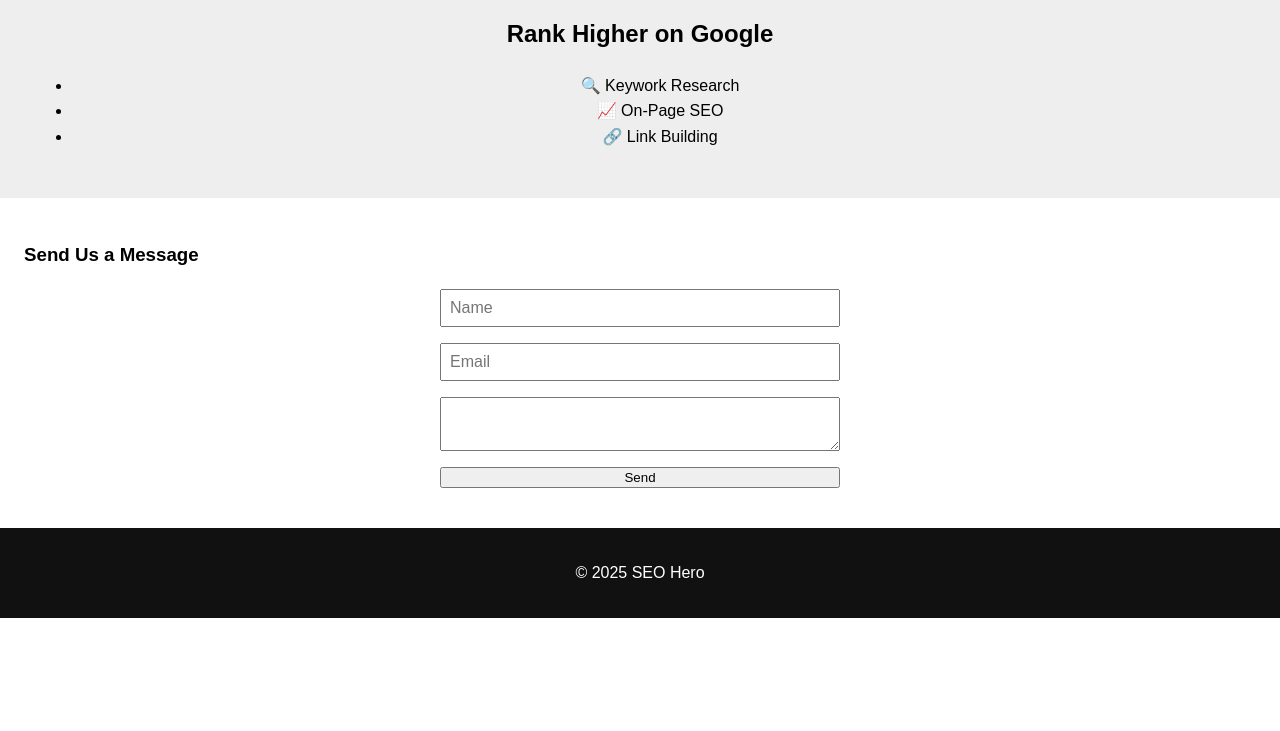
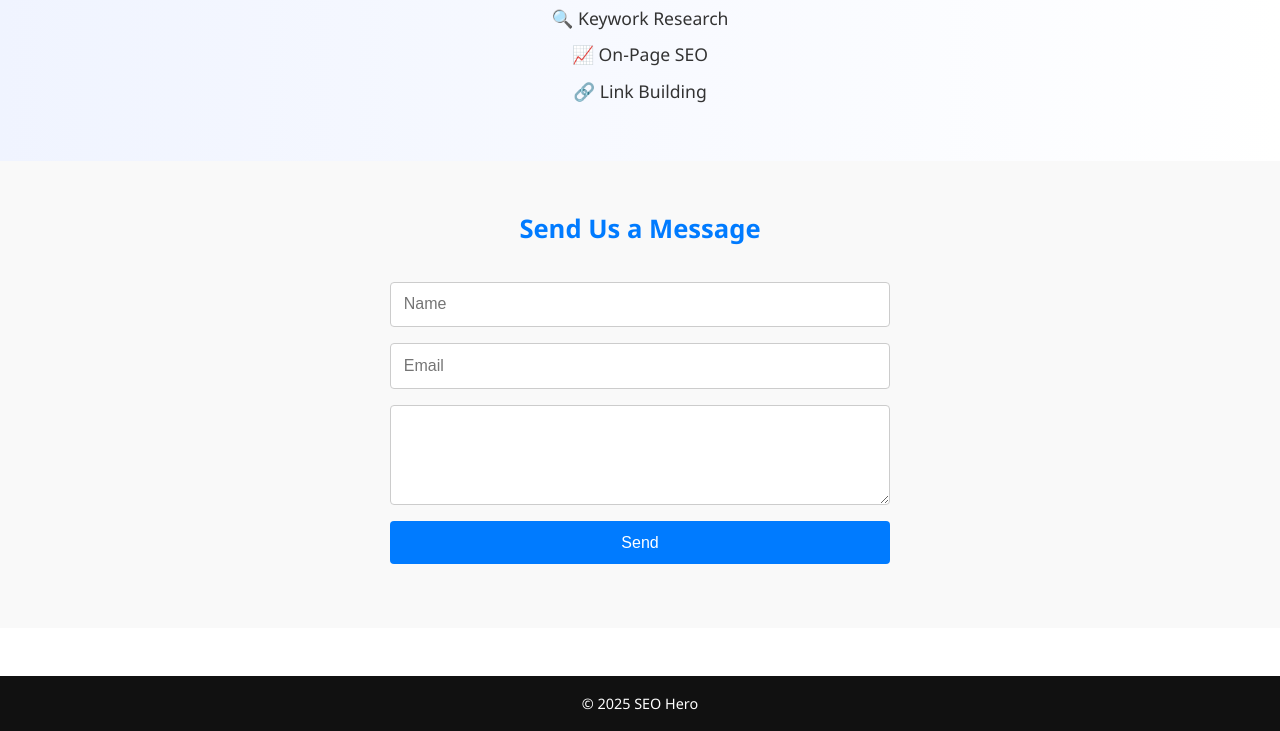
Before and after one commit to Runvox/SEO-Website-FROM-STREAM-AND-CLIPS-, a website: page public/index.html in a window 1280 px wide. Shown: the part 189-920 px from the top of the page. Before the commit the page ends 807 px from the top, so only its background shows below. Drawn offline with Linux system fonts and the light colour scheme.

Commit message:
Add files via upload

```diff
--- a/public/style.css
+++ b/public/style.css
@@ -1,50 +1,143 @@
-body {
-  font-family: Arial, sans-serif;
-  line-height: 1.6;
+* {
   margin: 0;
   padding: 0;
+  box-sizing: border-box;
 }
 
-header, footer {
-  background: #111;
+body {
+  font-family: 'Segoe UI', Tahoma, Geneva, Verdana, sans-serif;
+  line-height: 1.6;
+  background-color: #ffffff;
+  color: #333;
+}
+
+a {
+  text-decoration: none;
+  color: inherit;
+}
+
+header {
+  background-color: #111;
   color: #fff;
-  padding: 1rem;
+  padding: 1rem 2rem;
+  display: flex;
+  justify-content: space-between;
+  align-items: center;
+  flex-wrap: wrap;
+}
+
+header h1 {
+  font-size: 1.8rem;
+}
+
+nav a {
+  margin-left: 1rem;
+  color: #fff;
+  font-weight: 500;
+  transition: color 0.3s ease;
+}
+
+nav a:hover {
+  color: #00bfff;
+}
+
+.hero {
+  background: linear-gradient(to right, #f0f4ff, #ffffff);
+  padding: 3rem 2rem;
   text-align: center;
 }
 
-nav a {
-  color: #fff;
-  margin: 0 1rem;
-  text-decoration: none;
+.hero h2 {
+  font-size: 2rem;
+  margin-bottom: 1rem;
+  color: #007bff;
 }
 
-.hero {
-  background: #eee;
-  padding: 2rem;
-  text-align: center;
+.hero ul {
+  list-style: none;
+  padding: 0;
+  margin-top: 1rem;
 }
 
-.cta {
-  background: #007bff;
-  color: white;
-  padding: 0.5rem 1rem;
-  text-decoration: none;
+.hero ul li {
+  font-size: 1.1rem;
+  margin-bottom: 0.5rem;
+}
+
+#contact {
+  padding: 3rem 2rem;
+  background-color: #f9f9f9;
+}
+
+#contact h3 {
+  text-align: center;
+  margin-bottom: 2rem;
+  font-size: 1.6rem;
+  color: #007bff;
+}
+
+form {
+  max-width: 500px;
+  margin: 0 auto;
+  display: flex;
+  flex-direction: column;
+}
+
+input, textarea {
+  padding: 0.8rem;
+  margin-bottom: 1rem;
+  border: 1px solid #ccc;
+  font-size: 1rem;
   border-radius: 4px;
 }
 
-section {
-  padding: 1.5rem;
+textarea {
+  resize: vertical;
+  min-height: 100px;
 }
 
-form {
-  display: flex;
-  flex-direction: column;
-  max-width: 400px;
-  margin: auto;
+button {
+  background-color: #007bff;
+  color: white;
+  padding: 0.8rem;
+  border: none;
+  cursor: pointer;
+  font-size: 1rem;
+  border-radius: 4px;
+  transition: background 0.3s ease;
 }
 
-input, textarea {
-  margin-bottom: 1rem;
-  padding: 0.5rem;
-  font-size: 1rem;
+button:hover {
+  background-color: #0056b3;
 }
+
+#responseMsg {
+  text-align: center;
+  margin-top: 1rem;
+  font-weight: bold;
+}
+
+footer {
+  background-color: #111;
+  color: #fff;
+  text-align: center;
+  padding: 1rem;
+  margin-top: 3rem;
+  font-size: 0.9rem;
+}
+
+@media (max-width: 600px) {
+  header {
+    flex-direction: column;
+    text-align: center;
+  }
+
+  nav {
+    margin-top: 0.5rem;
+  }
+
+  nav a {
+    display: inline-block;
+    margin: 0.5rem;
+  }
+}
```
